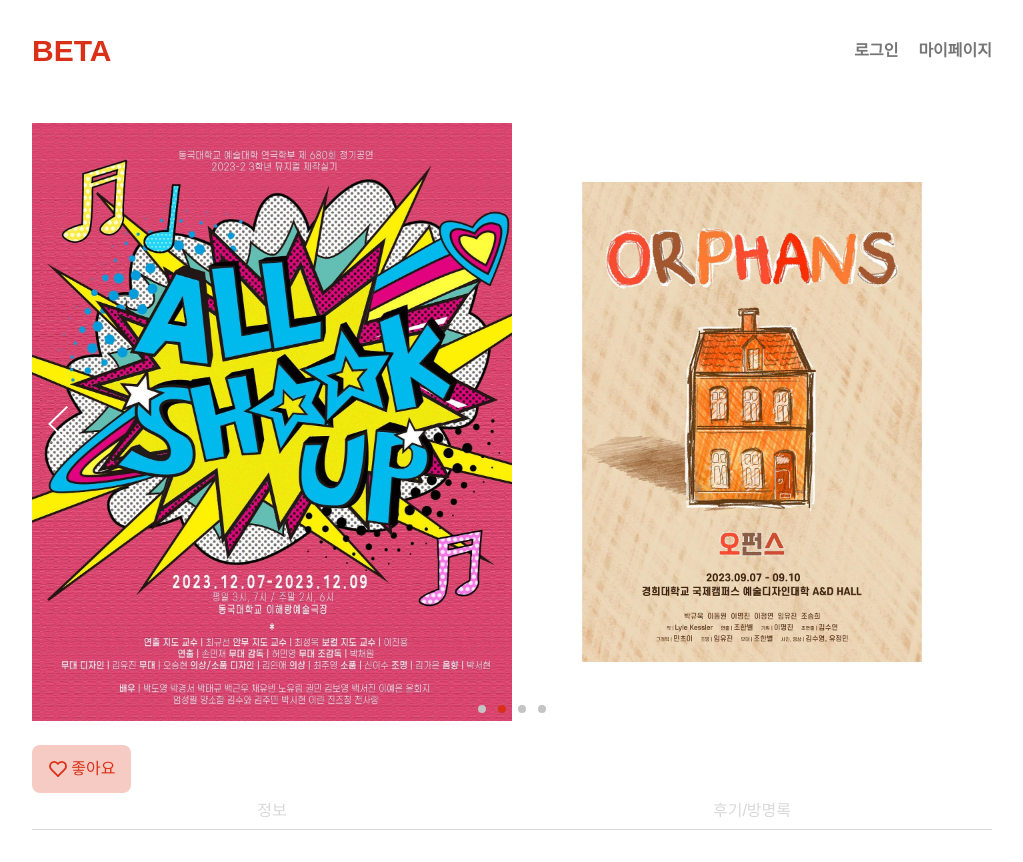
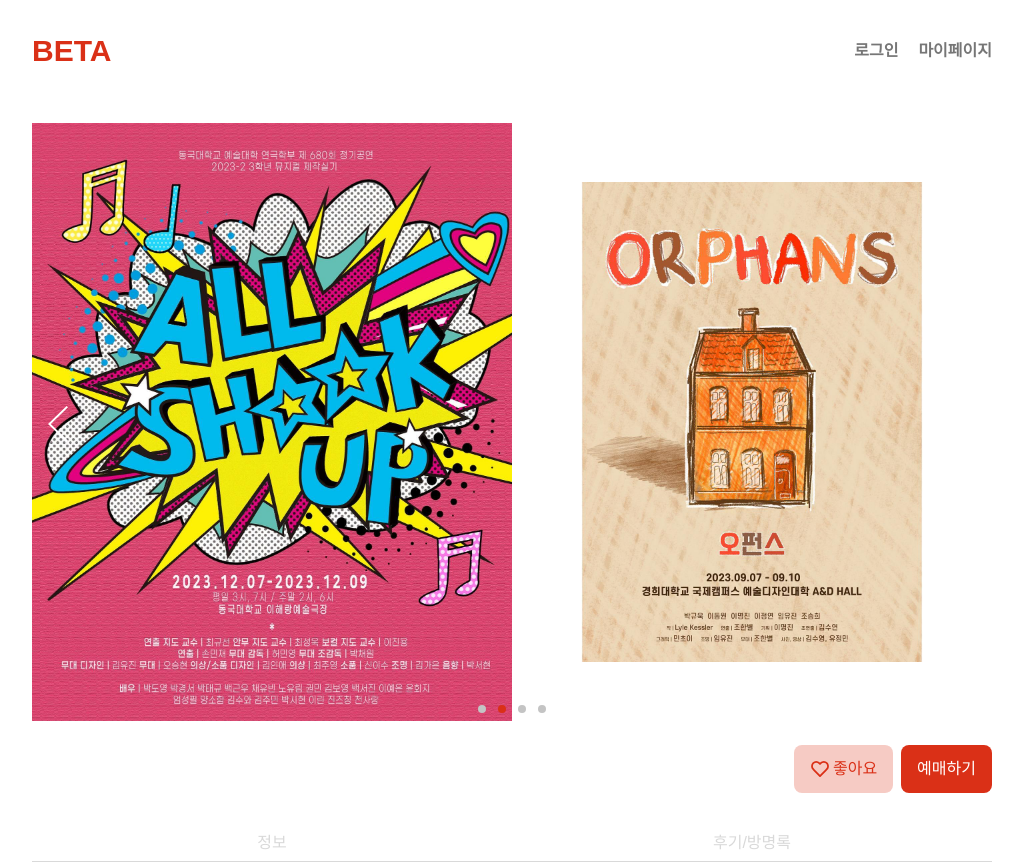
Before and after one commit to yoonth95/beta-frontend, a React (Vite) app: page /detail/1 in a window 1280 px wide. Shown: the whole page, without its empty margins (128-1151 px from the left). Before the commit the page ends 830 px from the top, so only its background shows below. Built offline with nearby package versions, Linux system fonts and the light colour scheme; no server answers; a web font is replaced by a local one.

Commit message:
Design: Detail 페이지 예매하기 버튼 마크업 및 스타일 (#1)

```diff
--- a/src/pages/Detail/DetaiPage.module.css
+++ b/src/pages/Detail/DetaiPage.module.css
@@ -3,3 +3,10 @@
   aspect-ratio: 3/4;
   object-fit: contain;
 }
+
+.btn-group {
+  display: flex;
+  gap: 0.5rem;
+  justify-content: flex-end;
+  margin-bottom: 2rem;
+}
--- a/src/pages/Detail/DetailPage.tsx
+++ b/src/pages/Detail/DetailPage.tsx
@@ -1,5 +1,5 @@
 import React from "react";
-import { Carousel } from "@/components/common";
+import { Button, Carousel } from "@/components/common";
 import { LikeButton, SubMenu } from "@/components/detail";
 import { Outlet, useLocation } from "react-router-dom";
 import styles from "./DetaiPage.module.css";
@@ -34,7 +34,10 @@ const DetailPage = () => {
           </div>
         ))}
       </Carousel>
-      <LikeButton active={false} />
+      <div className={styles["btn-group"]}>
+        <LikeButton active={false} />
+        <Button borderRadius="0.5rem">예매하기</Button>
+      </div>
       <section>
         <div style={{ display: "flex" }}>
           {submenuList.map((menu) => (
```
